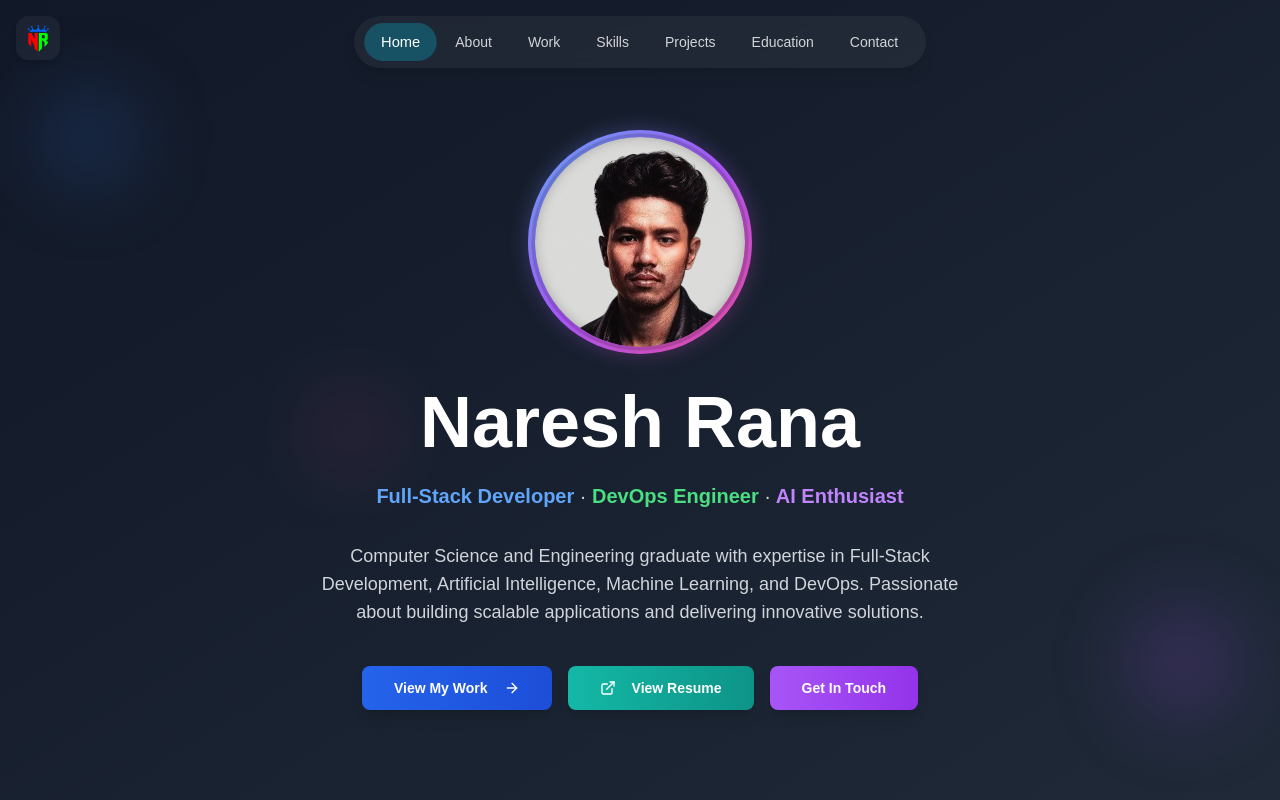
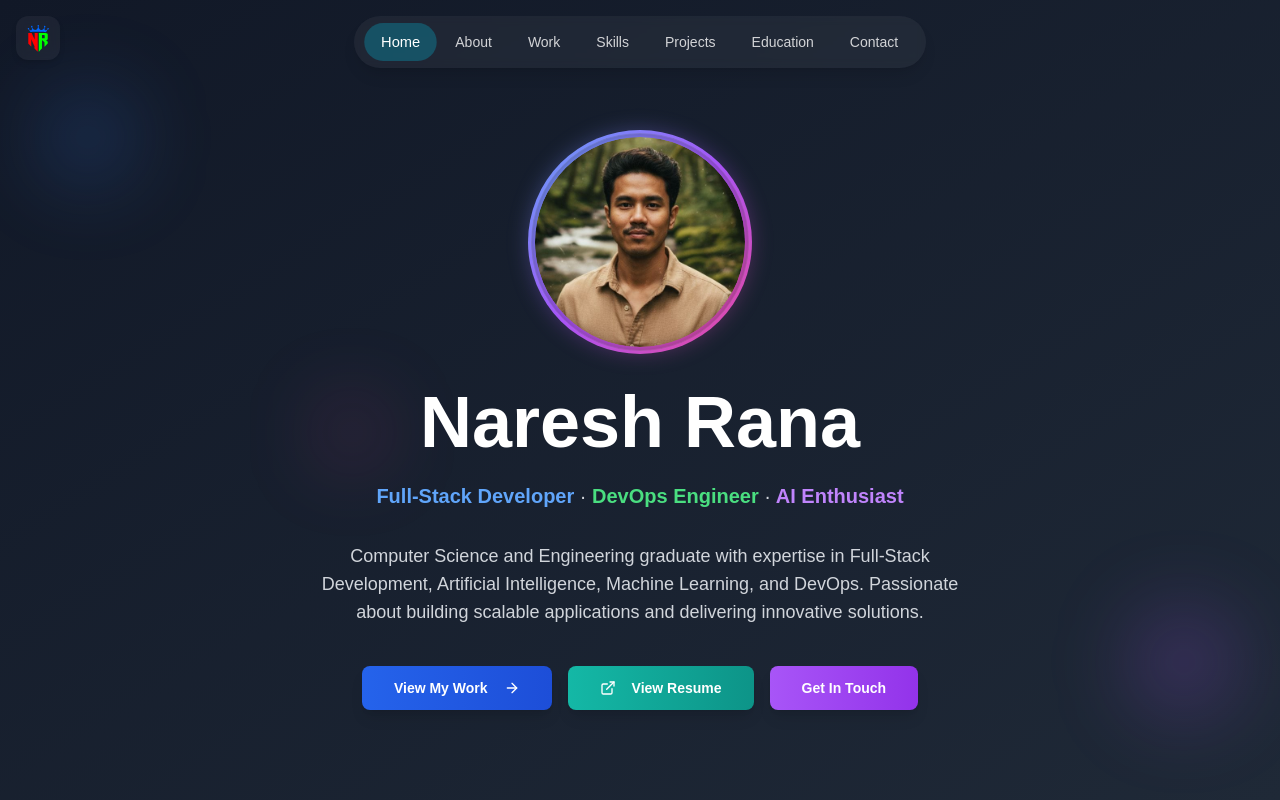
Before and after one commit to Nareshrana1999/portfolio, a Next.js app: page / in a window 1280 px wide. Shown: the top 800 px of the page. Built offline with nearby package versions, Linux system fonts and the light colour scheme.

Commit message:
Update profile image to Profile.jpeg and remove old Profile.jpg

```diff
--- a/components/hero.tsx
+++ b/components/hero.tsx
@@ -79,7 +79,7 @@ export default function HeroSection() {
                   <div className="absolute inset-1 rounded-full overflow-hidden">
                     <div className="w-full h-full overflow-hidden rounded-full">
                       <Image
-                        src="/images/Profile.jpg"
+                        src="/images/Profile.jpeg"
                         alt="Naresh Rana"
                         width={300}
                         height={400}
```
Also changed, not shown: public/images/Profile.jpeg (added), public/images/Profile.jpg (deleted).
